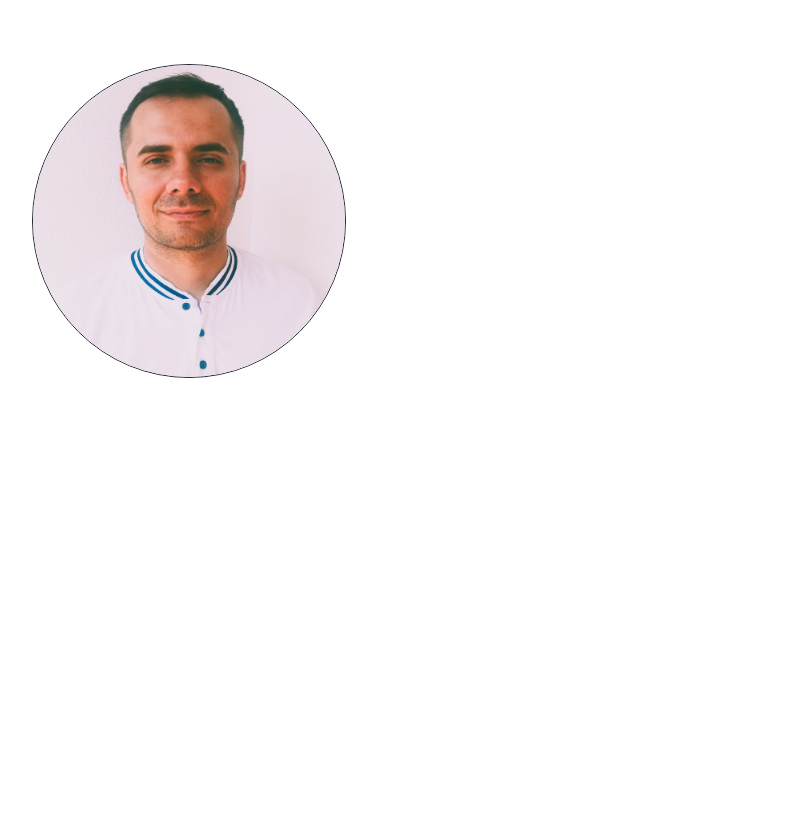
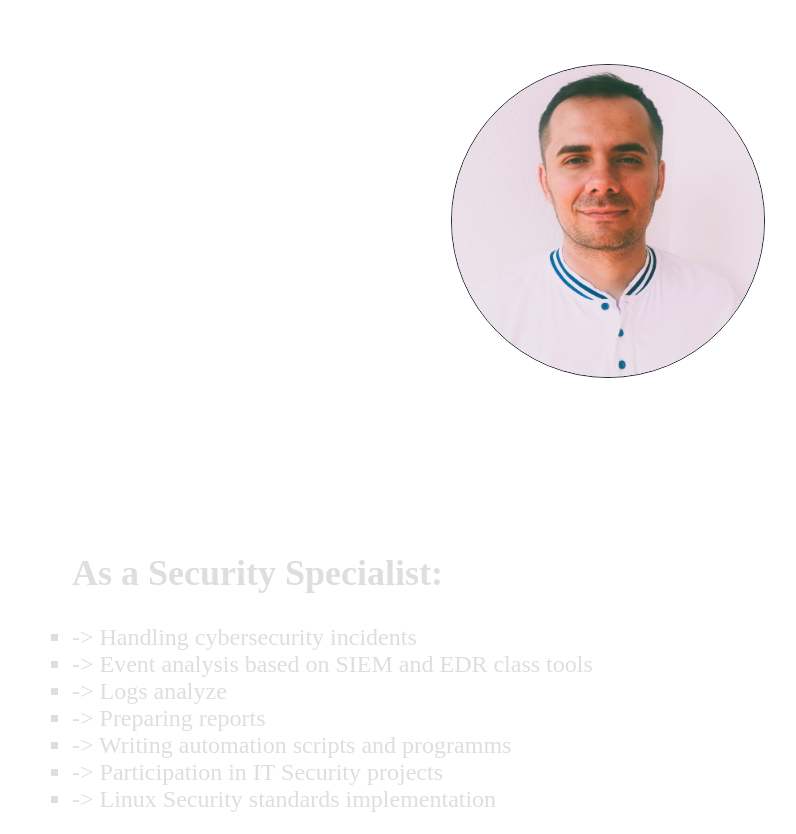
Before and after one commit to Kiljan/aboutme, a plain HTML site: page index.html in a window 1280 px wide. Shown: the top 834 px of the page, without its empty margins (32-828 px from the left). Drawn offline with Linux system fonts and the light colour scheme.

Commit message:
Update style.css

```diff
--- a/style.css
+++ b/style.css
@@ -19,19 +19,22 @@ a{
 }
 
 li.nostyle {
-  list-style-type: none;
+  list-style-type: square;
 }
 
 .header_img img {
   height: 13em;
   width: 13em;
+  display: block;
+  margin-left: auto;
+  margin-right: auto;
   border: 1px solid #1f232e;
   border-radius: 50%;
   margin-bottom: 0.5em;
 }
 
 .main_text_item {
-  color: #FFFFFF;
+  color: #dedede;
   margin-top: 1em;
   min-height: 6em;
 }
```
